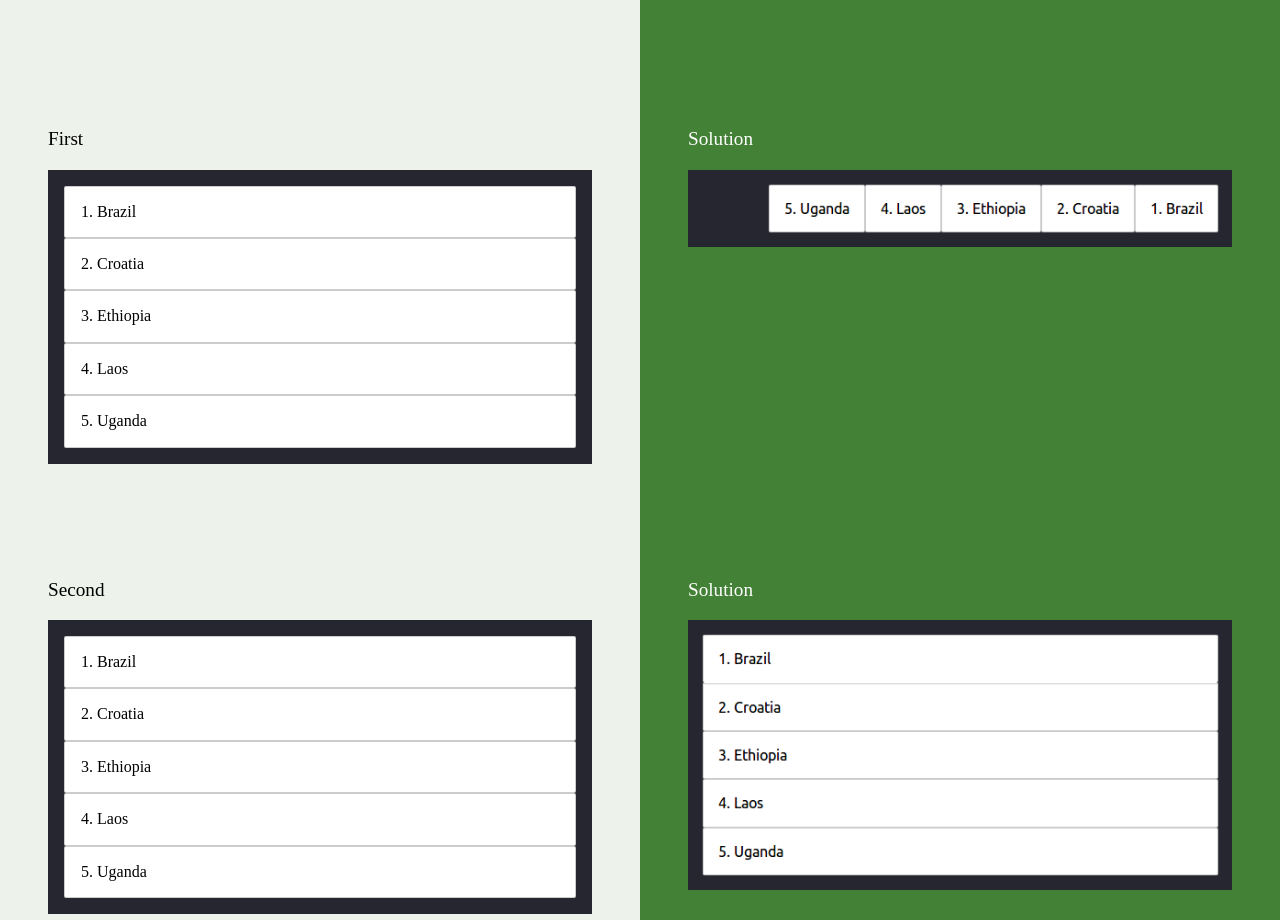
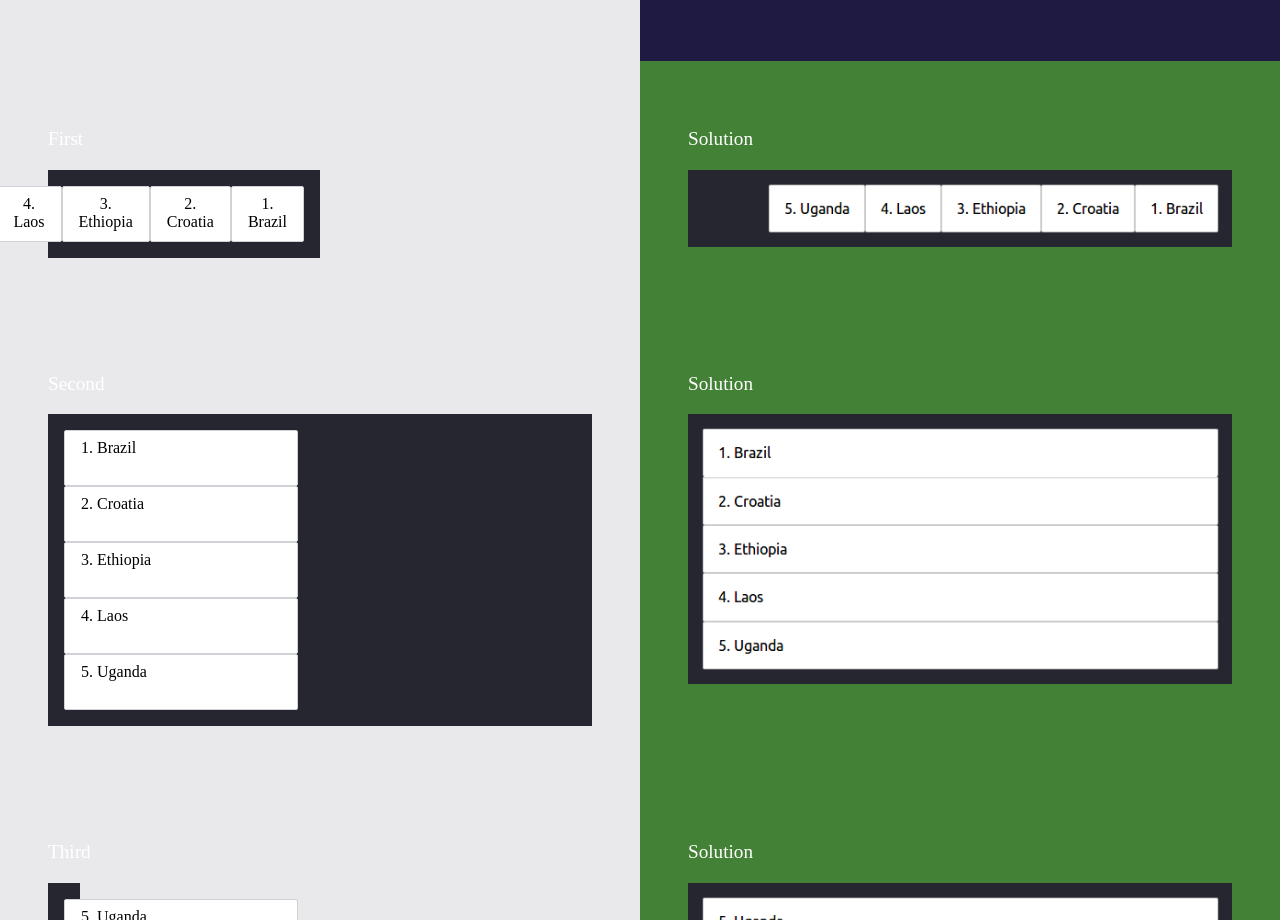
Before and after one commit to Ibrahim-Merhi/HTML-CSS-Git-Exercise-Tripoli, a website: page week-2/11-flexbox/index.html in a window 1280 px wide. Shown: the part 122-1042 px from the top of the page. Drawn offline with Linux system fonts and the light colour scheme.

```diff
--- a/week-2/11-flexbox/flexbox.css
+++ b/week-2/11-flexbox/flexbox.css
@@ -1 +1,25 @@
 /* Add your own CSS code below */
+body{background-color: rgb(31, 26, 65);}
+:is(h1, h2, h3, p) {color: white;}
+ul {
+    list-style-type: none;
+  }
+.countries--first{
+    display:flex;
+    flex-direction:row-reverse;
+    justify-content: flex-end;
+    justify-content: space-between;
+    margin-right: 50%;
+    text-align: center;}
+.countries--second{display:flex;
+        flex-direction: column;
+        }
+.countries--third{display:flex;
+    flex-direction: column-reverse;
+    margin-right: 100%;}
+.country {width: 200px;
+    height: 30px;
+    border: 1px solid rgb(209, 209, 216);
+
+    padding-top: 8px;
+    background-color: white;}
```
